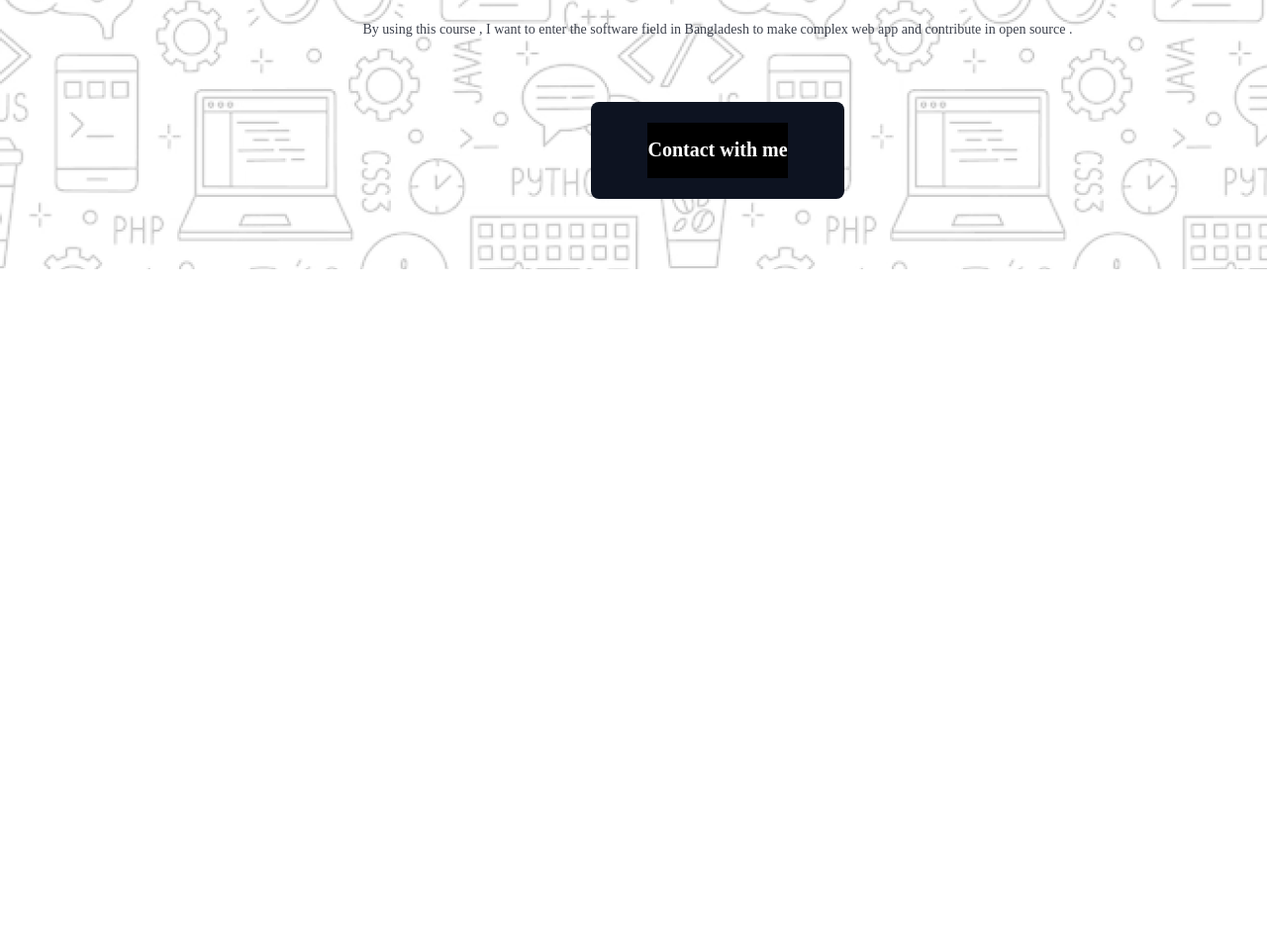
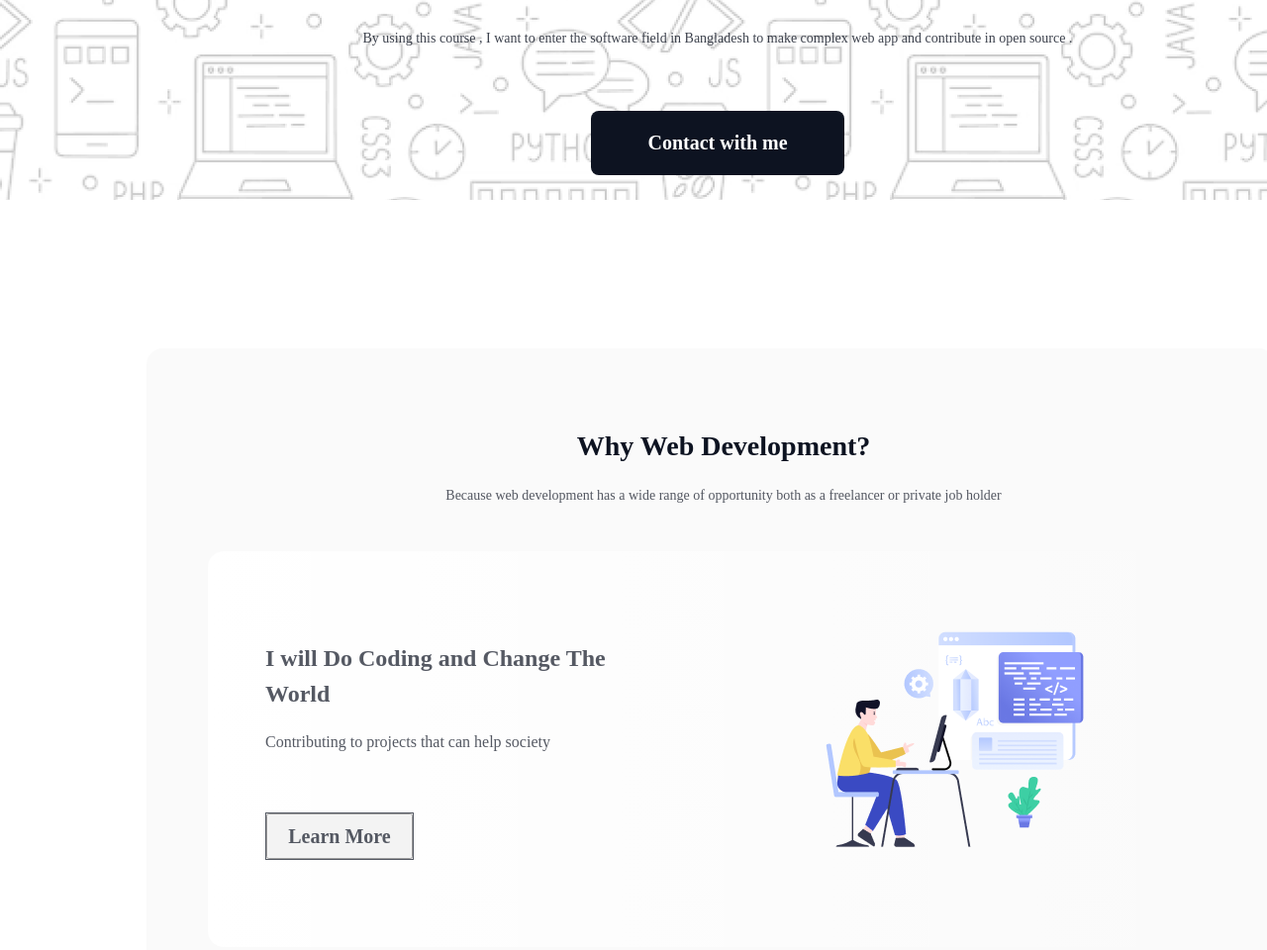
Before and after one commit to Arup53/ph-assign1-arup, a plain HTML site: page index.html in a window 1280 px wide. Shown: the part 380-1340 px from the top of the page at 99% size. Before the commit the page ends 800 px from the top, so only its background shows below. Drawn offline with Linux system fonts and the light colour scheme; a web font is replaced by a local one.

Commit message:
section-2-commit

```diff
--- a/index.html
+++ b/index.html
@@ -24,6 +24,79 @@
           </div>
         </div>
       </section>
+
+      <section class="main">
+        <div class="reason">
+          <div class="reason-container">
+            <h2 class="reason-title">Why Web Development?</h2>
+            <p class="reason-description">
+              Because web development has a wide range of opportunity both as a
+              freelancer or private job holder
+            </p>
+
+            <div class="reason-item-container">
+              <div class="items-container flex-1">
+                <div class="individual-container">
+                  <h3 class="individual-item-title">
+                    I will Do Coding and Change The World
+                  </h3>
+                  <br />
+                  <p class="individual-item-info">
+                    Contributing to projects that can help society
+                  </p>
+                  <div class="button-item">
+                    <button class="btn-secondary">Learn More</button>
+                  </div>
+                </div>
+                <div class="img-container">
+                  <img src="./assets/Layer_1.png" alt="" />
+                </div>
+              </div>
+            </div>
+
+            <div class="reason-item-container">
+              <div class="items-container flex-2">
+                <div class="img-container">
+                  <img src="./assets/Group 3.png" alt="" />
+                </div>
+                <div class="individual-container">
+                  <h3 class="individual-item-title">
+                    I will help People by creating Modern Web System
+                  </h3>
+                  <br />
+                  <br />
+                  <p class="individual-item-info">
+                    Fully utlize modern Tech stack to meet the users demands
+                  </p>
+                  <div class="button-item">
+                    <button class="btn-secondary">Learn More</button>
+                  </div>
+                </div>
+              </div>
+            </div>
+
+            <div class="reason-item-container">
+              <div class="items-container flex-1">
+                <div class="individual-container">
+                  <h3 class="individual-item-title">
+                    I will Do Coding and Change The World
+                  </h3>
+                  <br />
+                  <p class="individual-item-info">
+                    Contributing to projects that can help society
+                  </p>
+                  <div class="button-item">
+                    <button class="btn-secondary">Learn More</button>
+                  </div>
+                </div>
+                <div class="img-container">
+                  <img src="./assets/Group 4.png" alt="" />
+                </div>
+              </div>
+            </div>
+          </div>
+        </div>
+      </section>
     </main>
     <footer></footer>
   </body>
--- a/style/style.css
+++ b/style/style.css
@@ -18,7 +18,7 @@
 }
 
 .btn-primary {
-  background-color: black;
+  background-color: rgb(13, 19, 33);
   color: rgb(255, 255, 255);
   font-family: Azeret Mono;
   font-size: 20px;
@@ -29,10 +29,31 @@
   cursor: pointer;
 }
 
+.button-item {
+  width: 150px;
+  height: 48px;
+  box-sizing: border-box;
+  border: 1px solid rgb(13, 19, 33);
+  opacity: 0.7;
+}
+
+.btn-secondary {
+  width: 100%;
+  height: 100%;
+  color: rgb(13, 19, 33);
+  font-family: Azeret Mono;
+  font-size: 20px;
+  font-weight: 600;
+  line-height: 23px;
+  letter-spacing: 0%;
+  text-align: center;
+  cursor: pointer;
+}
+
 /* hero section */
 .hero {
   width: 1440px;
-  height: 652px;
+  height: 582px;
   background-image: url("../assets/Hero-bg.png");
   background-repeat: no-repeat;
   background-position: center;
@@ -50,7 +71,7 @@
 
   left: 221px;
   right: 221px;
-  top: 26px;
+  top: 50px;
 }
 
 .hero-title {
@@ -75,3 +96,124 @@
   opacity: 0.8;
   margin: 32px 0px;
 }
+
+/* main section style */
+
+.main {
+  position: absolute;
+  width: 1440px;
+  height: 582px;
+}
+
+.reason {
+  position: absolute;
+  width: 1140px;
+  height: 1395px;
+  left: 148px;
+  right: 152px;
+  top: 150px;
+  border-radius: 16px;
+  background: rgba(13, 19, 33, 0.02);
+}
+
+.reason-container {
+  position: absolute;
+  left: 100px;
+  right: 100px;
+  width: 946px;
+  height: 1235px;
+  margin: 80px 10px;
+  display: flex;
+  flex-direction: column;
+  align-items: center;
+}
+
+.reason-title {
+  width: 852px;
+  height: 39px;
+  color: rgb(13, 19, 33);
+  font-family: Azeret Mono;
+  font-size: 28px;
+  font-weight: 800;
+  line-height: 37px;
+  letter-spacing: 0%;
+  text-align: center;
+  margin-bottom: 24px;
+}
+
+.reason-description {
+  width: 852px;
+  height: 52px;
+  color: rgb(13, 19, 33);
+  font-family: Azeret Mono;
+  font-size: 14px;
+  font-weight: 400;
+  line-height: 16px;
+  letter-spacing: 0%;
+  text-align: center;
+  opacity: 0.7;
+  margin-bottom: 48px;
+}
+
+.reason-item-container {
+  width: 946px;
+  height: 336px;
+  padding: 48px;
+  border-radius: 16px;
+  background: linear-gradient(
+    90deg,
+    rgb(255, 255, 255),
+    rgba(255, 255, 255, 0) 100%
+  );
+
+  margin-bottom: 32px;
+}
+
+.items-container {
+  width: 850px;
+  height: 240px;
+  margin: 32px 0px;
+}
+
+.flex-1 {
+  display: flex;
+  justify-content: space-between;
+  align-items: center;
+}
+
+.individual-container {
+  width: 477px;
+  height: 220px;
+  margin: 0px 10px;
+}
+
+.individual-item-title {
+  width: 390px;
+  height: 72px;
+  color: rgba(13, 19, 33, 0.7);
+  font-family: Azeret Mono;
+  font-size: 24px;
+  font-weight: 700;
+  line-height: 36px;
+  letter-spacing: 0%;
+  text-align: left;
+}
+.individual-item-info {
+  width: 468px;
+  height: 52px;
+  color: rgb(13, 19, 33);
+  font-family: Azeret Mono;
+  font-size: 16px;
+  font-weight: 400;
+  line-height: 26px;
+  letter-spacing: 0%;
+  text-align: left;
+  opacity: 0.7;
+  margin-bottom: 32px;
+}
+
+.flex-2 {
+  display: flex;
+  justify-content: flex-start;
+  align-items: center;
+}
```
